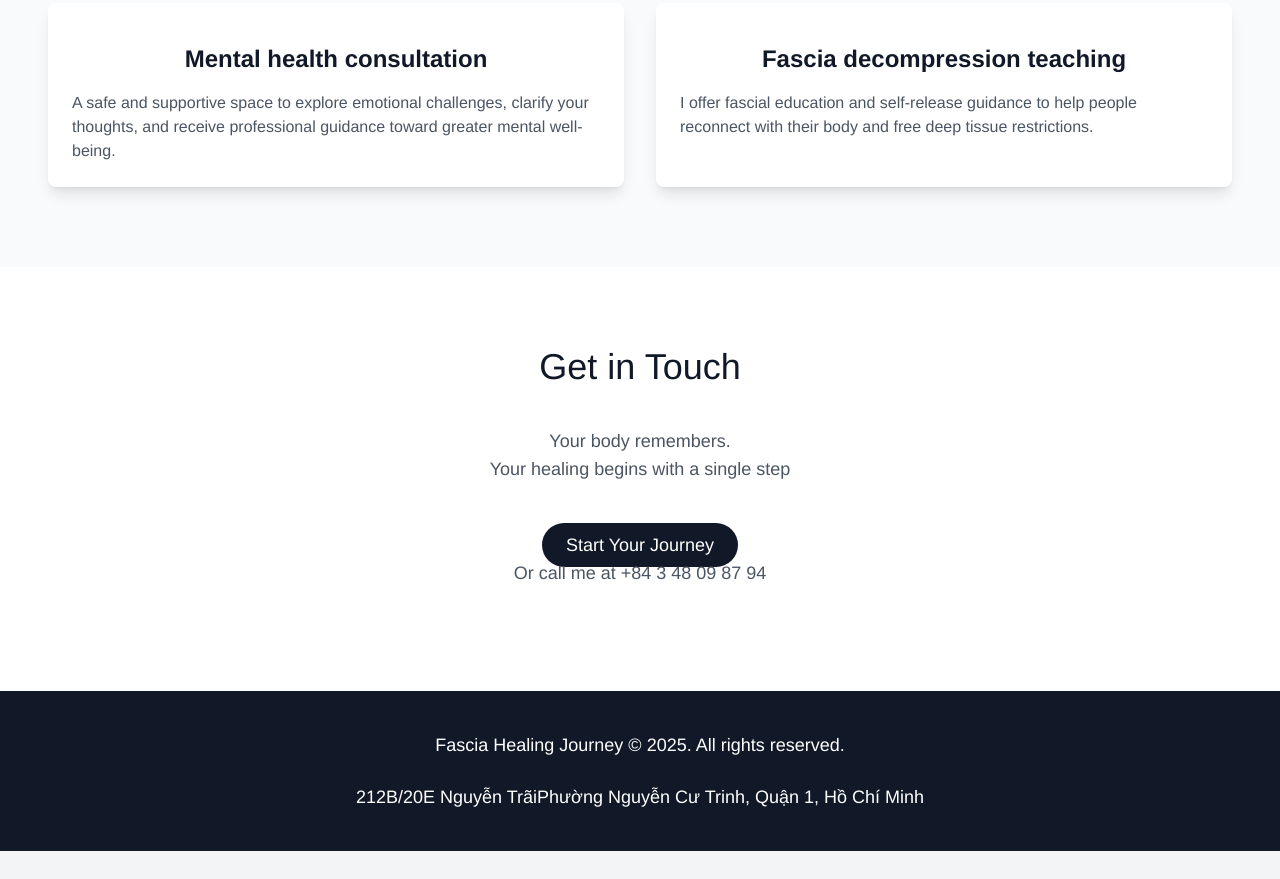
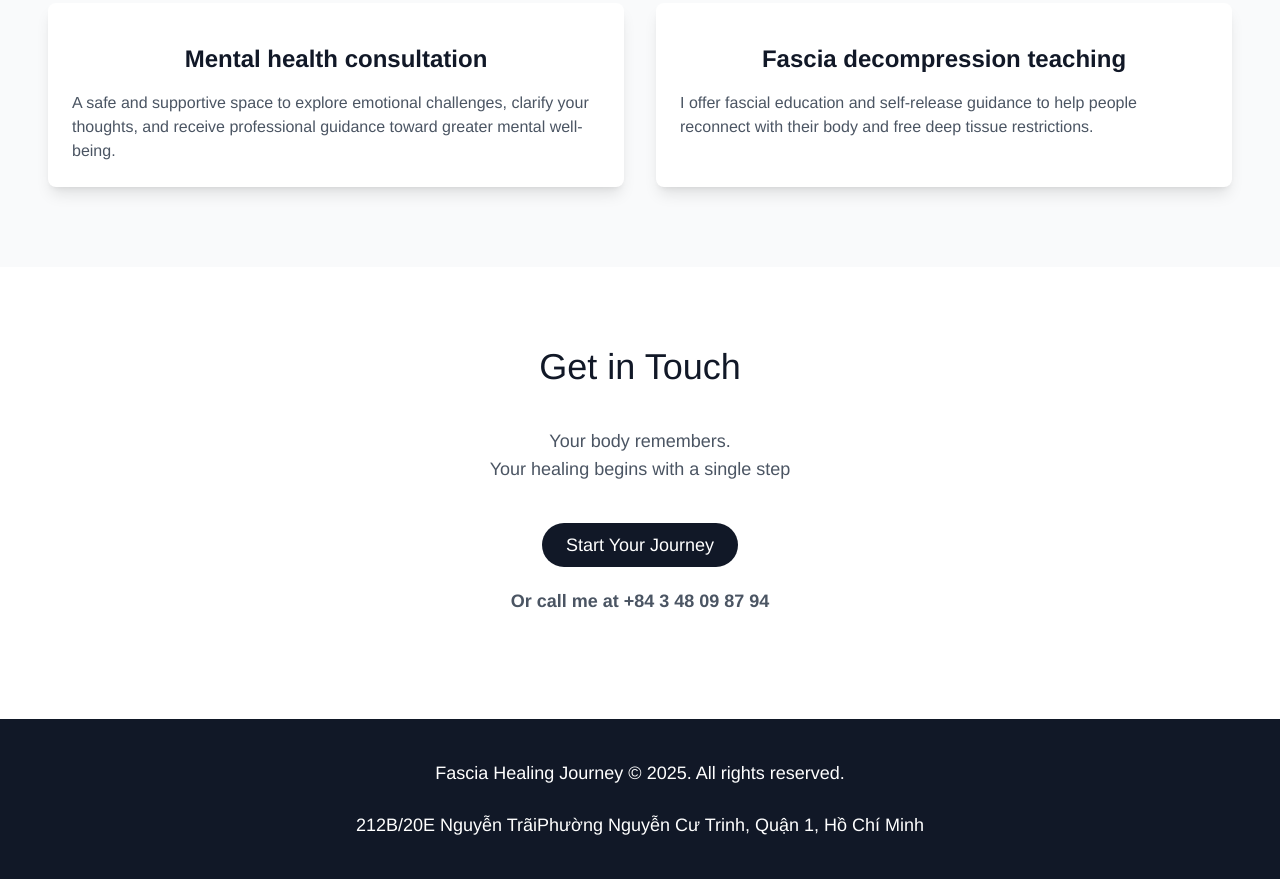
Before and after one commit to BerangerCassard/fascia-healing-journey, a plain HTML site: page index.html in a window 1280 px wide. Shown: the part 1839-2718 px from the top of the page. Before the commit the page ends 2690 px from the top, so only its background shows below. Drawn offline with nearby package versions, Linux system fonts and the light colour scheme.

Commit message:
number V1

```diff
--- a/index.html
+++ b/index.html
@@ -173,7 +173,8 @@
       </p>
       <br>
       <a href="mailto:beranger@fasciahealingjourney.com" class="bg-gray-900 text-white px-6 py-3 rounded-full text-lg font-medium hover:bg-gray-800 transition">Start Your Journey</a>
-      <p class="text-lg text-gray-600 max-w-2xl mx-auto mb-6">
+      <p class="text-lg text-gray-600 max-w-2xl mx-auto mb-6 font-bold">
+        <br/>
         Or call me at +84 3 48 09 87 94
       </p>
     </div>
```
